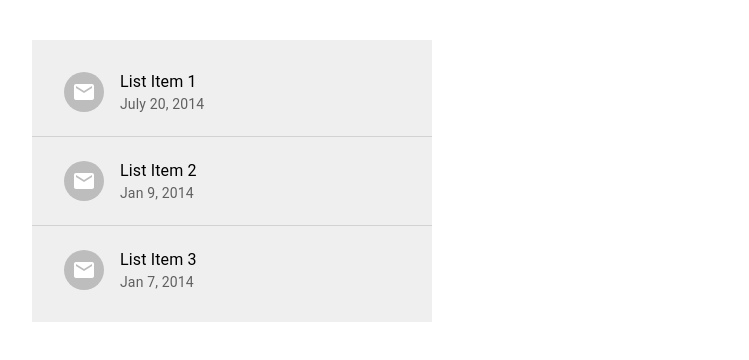
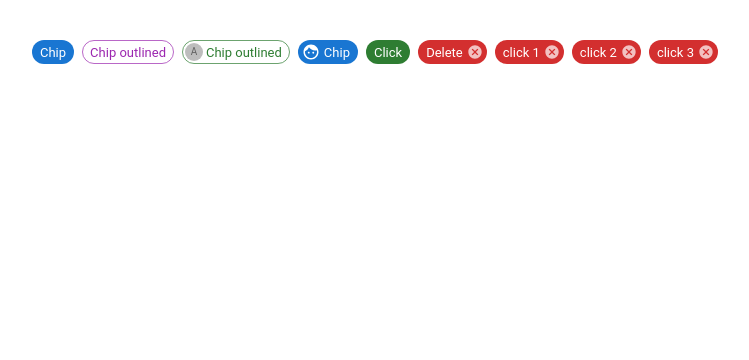
Before and after one commit to fhabhishektiwari/react-mui-learning, a React (Create React App) app: page / in a window 1280 px wide. Shown: the top 360 px of the page, without its empty margins (8-757 px from the left). Built offline with nearby package versions, Linux system fonts and the light colour scheme.

Commit message:
Added MuiChip

```diff
--- a/src/App.tsx
+++ b/src/App.tsx
@@ -1,13 +1,13 @@
 import React from 'react';
 import './App.css';
-import { MuiList } from './components/MuiList';
+import { MuiChip } from './components/MuiChip';
 
 
 
 function App() {
   return (
     <div className=''>
-      <MuiList/>
+      <MuiChip/>
 
 
     </div>
--- /dev/null
+++ b/src/components/MuiChip.tsx
@@ -0,0 +1,26 @@
+import React,{useState} from 'react'
+import {Stack,Chip,Avatar} from '@mui/material'
+import { Face } from '@mui/icons-material'
+export const MuiChip = () => {
+    const [chips,setChips]=useState(['click 1','click 2','click 3'])
+    const handleDelete=(chipToDelete:string)=>{
+        setChips(chips=>chips.filter(chip=>chip !== chipToDelete))
+    }
+  return (
+    <Stack direction='row' spacing={1} m={5}>
+        <Chip label='Chip' color='primary' size='small'/>
+        <Chip label='Chip outlined' color='secondary' size='small' variant='outlined'/>
+        <Chip label='Chip outlined' color='success' size='small' variant='outlined' avatar={<Avatar>A</Avatar>}/>
+        <Chip label='Chip' color='primary' size='small' icon={<Face/>}/>
+        <Chip label='Click' color='success' size='small' onClick={()=>alert("Clicked")}/>
+        <Chip label='Delete' color='error' size='small' onClick={()=>alert("Clicked")} onDelete={()=>alert("Delete Called")}/>
+        {
+            chips.map(chip=>(
+                <Chip key={chip} color='error' size='small' label={chip} onDelete={()=>{
+                    handleDelete(chip)
+                }}/>
+            ))
+        }
+    </Stack>
+  )
+}
```
